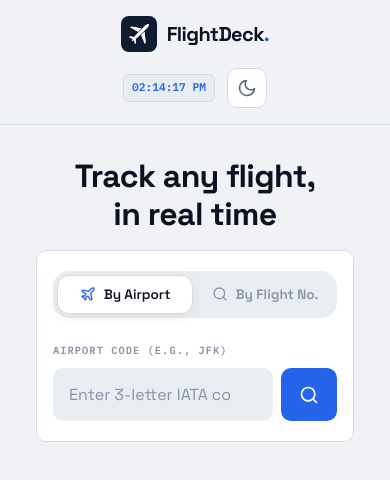
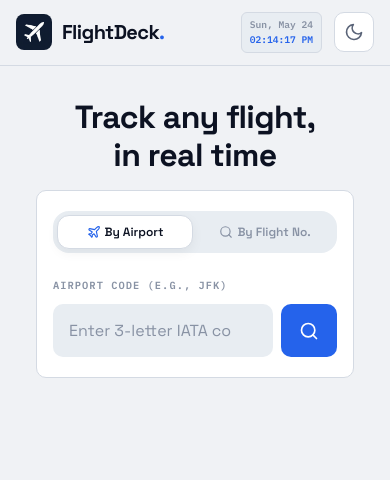
Before and after one commit to Tusharjain-19/FlightDeck, a Next.js app: page / in a window 390 px wide. Shown: the top 480 px of the page. Built offline with nearby package versions, Linux system fonts and the light colour scheme.

Commit message:
Fix search tab overflow and reposition header clock on mobile

```diff
--- a/app/globals.css
+++ b/app/globals.css
@@ -132,9 +132,14 @@ button {
 
 @media (max-width: 600px) {
   .main-header {
-    justify-content: center;
-    flex-direction: column;
-    padding: 16px;
+    justify-content: space-between;
+    flex-direction: row;
+    padding: 12px 16px;
+    gap: 8px;
+  }
+
+  .logo-text {
+    font-size: 1.1rem;
   }
 }
 
--- a/components/LiveClock.module.css
+++ b/components/LiveClock.module.css
@@ -32,11 +32,11 @@
 
 @media (max-width: 600px) {
   .clockContainer {
-    font-size: 0.7rem;
+    font-size: 0.6rem;
     padding: 4px 8px;
-  }
-  .date {
-    display: none;
+    flex-direction: column;
+    align-items: flex-end;
+    gap: 0px;
   }
   .divider {
     display: none;
--- a/components/SearchInterface.module.css
+++ b/components/SearchInterface.module.css
@@ -139,6 +139,17 @@
     padding: 20px 16px;
     margin: 16px 12px 0;
     border-radius: var(--radius-md);
+  }
+
+  .tabBtn {
+    padding: 8px 6px;
+    gap: 4px;
+    font-size: 0.75rem;
+  }
+
+  .tabBtn svg {
+    width: 14px;
+    height: 14px;
   }
 
   .input {
```
